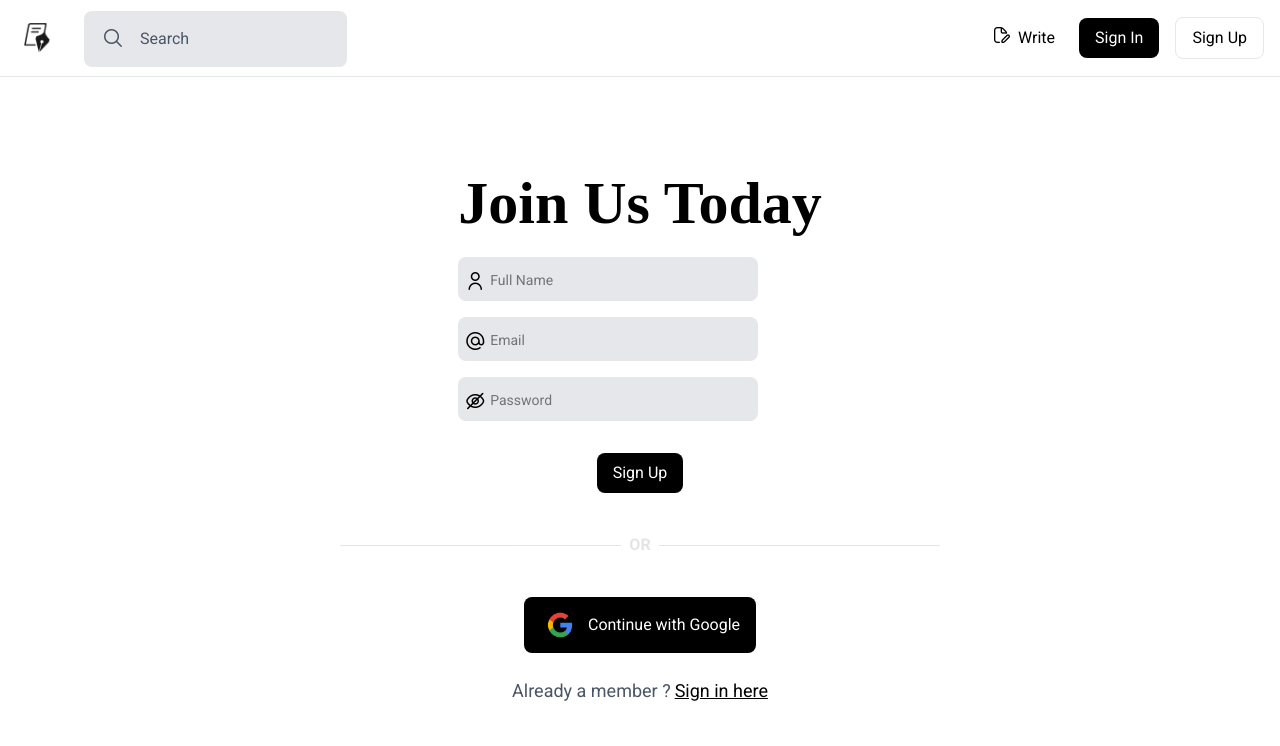
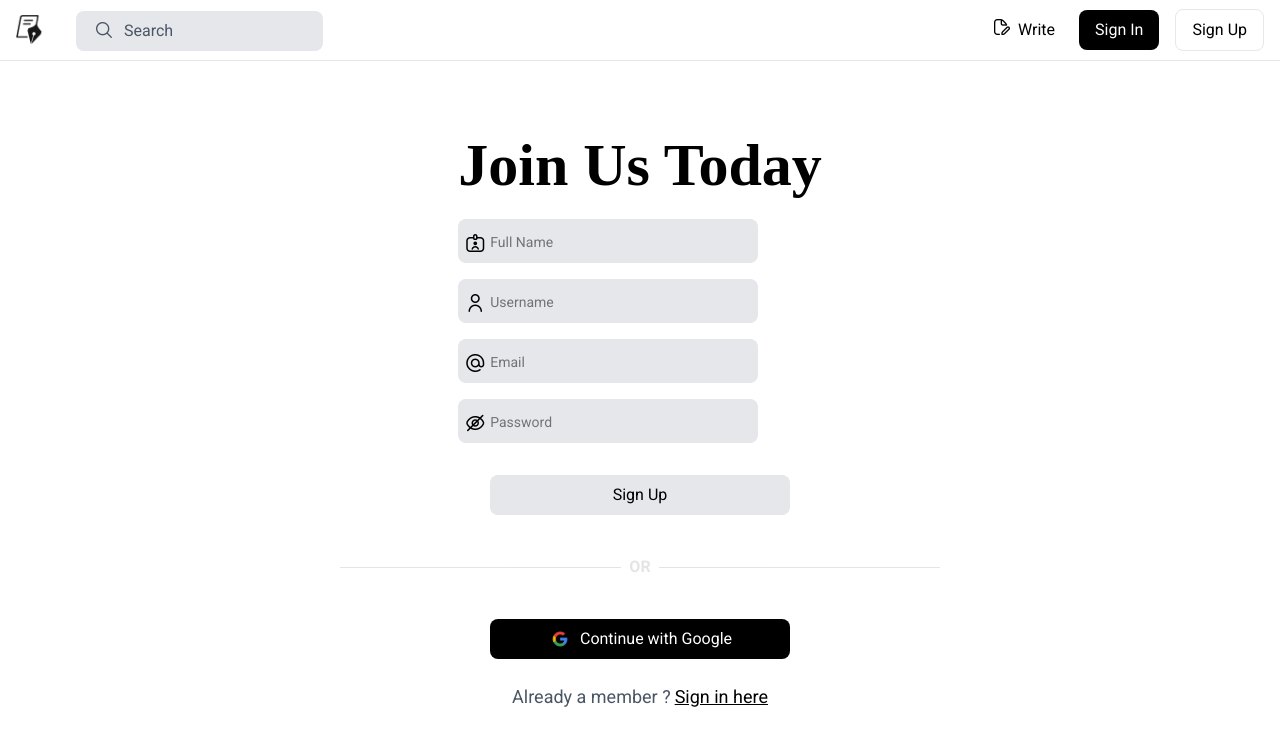
Before and after one commit to lomash-choudhary/Wrytr-Frontend, a React (Vite) app: page /signup in a window 1280 px wide. Shown: the top 746 px of the page. Built offline with nearby package versions, Linux system fonts and the light colour scheme; a web font is replaced by a local one.

Commit message:
ui changes and form changes:

```diff
--- a/src/common/pageAnimation.tsx
+++ b/src/common/pageAnimation.tsx
@@ -7,7 +7,7 @@ import {
 } from "framer-motion";
 const AnimationWrapper = ({
   children,
-  key,
+  keyValue,
   initial = { opacity: 0 },
   animate = { opacity: 1 },
   transition = { duration: 1 },
@@ -28,7 +28,7 @@ const AnimationWrapper = ({
   return (
     <AnimatePresence>
       <motion.div
-        key={key}
+        key={keyValue}
         initial={initial}
         animate={animate}
         transition={transition}
@@ -45,7 +45,7 @@ interface AnimationWrapperType {
   initial?: boolean | TargetAndTransition | VariantLabels | undefined;
   animate?: boolean | TargetAndTransition | VariantLabels | undefined;
   transition?: object;
-  key: string;
+  keyValue: string;
   className?: string;
 }
 
--- a/src/components/InpuptBox.component.tsx
+++ b/src/components/InpuptBox.component.tsx
@@ -8,7 +8,8 @@ const InputBoxComp = ({
   value,
   iconType,
   toggleEye,
-  isVisible
+  isVisible,
+  onChange
 }: inputBoxType) => {
   const [isFocused, setIsFocused] = useState(false);
 
@@ -20,7 +21,8 @@ const InputBoxComp = ({
           placeholder={placeholder}
           type={type}
           id={id}
-          defaultValue={value}
+          onChange={onChange}
+          value={value}
           onFocus={() => setIsFocused(true)}
           onBlur={() => setIsFocused(false)}
           className={`bg-gray-200 p-2 pl-8 rounded-lg font-normal text-sm w-[250px] outline-stone-700 placeholder:text-sm md:text-lg md:placeholder:text-md md:w-[300px] ${
@@ -54,6 +56,7 @@ interface inputBoxType {
   iconType: string;
   toggleEye?: any;
   isVisible? :boolean
+  onChange?: any
 }
 
 export default InputBoxComp;
--- a/src/components/NavBar.component.tsx
+++ b/src/components/NavBar.component.tsx
@@ -18,7 +18,7 @@ const NavBar = () => {
                 dom we had to wrapp up our app inside the BrowserRouter
             */}
         <div className="flex items-center justify-between">
-          <div className="md:flex md:items-center md:gap-4 md:p-2">
+          <div className="md:flex md:items-center md:gap-4">
             {/* inline block is because this whole nav bar was being clickable which we dont want we want only the image to be clickable */}
             <Link to="/" className="inline-block">
               <img src={wrytrLogo} className="h-15 w-15" />
@@ -33,9 +33,9 @@ const NavBar = () => {
               <input
                 type="text"
                 placeholder="Search"
-                className="w-full outline-black md:w-auto bg-gray-200 p-4 pl-6 pr-[12%] md:pr-6 rounded-lg placeholder:text-gray-600 md:pl-14"
+                className="w-full outline-black md:w-auto bg-gray-200 p-2 pl-6 pr-[12%] md:pr-4 rounded-lg placeholder:text-gray-600 md:pl-12 placeholder:text-md text-gray-800"
               />
-              <i className="fi fi-rr-search absolute right-[10%] md:pointer-events-none md:left-5 top-1/2 -translate-y-1/2 text-gray-600 text-lg pt-1"></i>
+              <i className="fi fi-rr-search absolute right-[10%] md:pointer-events-none md:left-5 top-1/2 -translate-y-1/2 text-gray-600 text-md pt-1"></i>
               {/*
                  we dont want this search icon to be interactive in larger screens or medium screens that is why we set the value of md:pointer-events-none
                 */}
--- a/src/index.css
+++ b/src/index.css
@@ -32,3 +32,7 @@ body{
 .btn-white{
     @apply bg-white rounded-lg py-2 px-4 text-black border-gray-200 border-1 hover:cursor-pointer
 }
+
+.btn-gray{
+    @apply bg-gray-200 rounded-lg py-2 px-4 text-black hover:cursor-pointer hover:bg-gray-300 ease-in-out transition-all duration-300
+}
--- a/src/pages/userAuthForm.page.tsx
+++ b/src/pages/userAuthForm.page.tsx
@@ -6,17 +6,31 @@ import AnimationWrapper from "../common/pageAnimation";
 
 const UserAuthForm = ({ type }: typeOfForm) => {
   const [isVisible, setIsVisible] = useState(false);
+  const [formData, setFormData] = useState({
+    email: "",
+    username: "",
+    password: "",
+    fullName: "",
+  });
 
   const toggleEye = () => {
     setIsVisible(!isVisible);
   };
-/*
+
+  const handleFormChange = (e: any) => {
+    setFormData({...formData, [e.target.name]:e.target.value})
+  };
+  const handleSubmit = (e: any) => {
+    e.preventDefault();
+    console.log(formData);
+  };
+  /*
   but this animation wrapper dont have any way to tell framer motion that sign up and
   sign in div are two different things because we only have a single section
   so we will use key property
 */
   return (
-    <AnimationWrapper key={type}>
+    <AnimationWrapper keyValue={type}>
       <section className="flex flex-col items-center justify-center md:h-[calc(100vh-76px)] h-[calc(100vh-65px)]">
         <div className="flex items-center justify-center">
           <form className=" max-w-[400px]">
@@ -25,8 +39,23 @@ const UserAuthForm = ({ type }: typeOfForm) => {
             </h1>
             {type == "sign-up" ? (
               <InputBoxComp
+                value={formData.fullName}
+                onChange={handleFormChange}
                 name="fullName"
                 placeholder="Full Name"
+                type="text"
+                iconType="fi-rr-id-card-clip-alt"
+              />
+            ) : (
+              ""
+            )}
+
+            {type == "sign-up" ? (
+              <InputBoxComp
+                value={formData.username}
+                onChange={handleFormChange}
+                name="username"
+                placeholder="Username"
                 type="text"
                 iconType="fi-rr-user"
               />
@@ -35,14 +64,18 @@ const UserAuthForm = ({ type }: typeOfForm) => {
             )}
 
             <InputBoxComp
+              value={formData.email}
+              onChange={handleFormChange}
               name="email"
               placeholder="Email"
-              type="text"
+              type="email"
               iconType="fi-rr-at"
             />
 
             <InputBoxComp
               name="password"
+              value={formData.password}
+              onChange={handleFormChange}
               placeholder="Password"
               type={`${isVisible ? "text" : "password"}`}
               iconType="fi-rr-eye"
@@ -52,8 +85,12 @@ const UserAuthForm = ({ type }: typeOfForm) => {
           </form>
         </div>
 
-        <div>
-          <button className="btn-black capitalize mt-4">
+        <div className="w-[250px] md:w-[300px]">
+          <button
+            type="submit"
+            className="btn-gray capitalize mt-4 flex items-center justify-center w-full"
+            onClick={handleSubmit}
+          >
             {type.replace("-", " ")}
           </button>
         </div>
@@ -64,9 +101,9 @@ const UserAuthForm = ({ type }: typeOfForm) => {
           <hr className="w-1/2 border-black " />
         </div>
 
-        <div>
-          <button className="btn-black flex items-center justify-center gap-2">
-            <img src={GoogleLogo} className="w-10 h-10" />
+        <div className="w-[250px] md:w-[300px]">
+          <button className="btn-black flex items-center justify-center gap-2 w-full">
+            <img src={GoogleLogo} className="w-6 h-6" />
             Continue with Google
           </button>
         </div>
```
